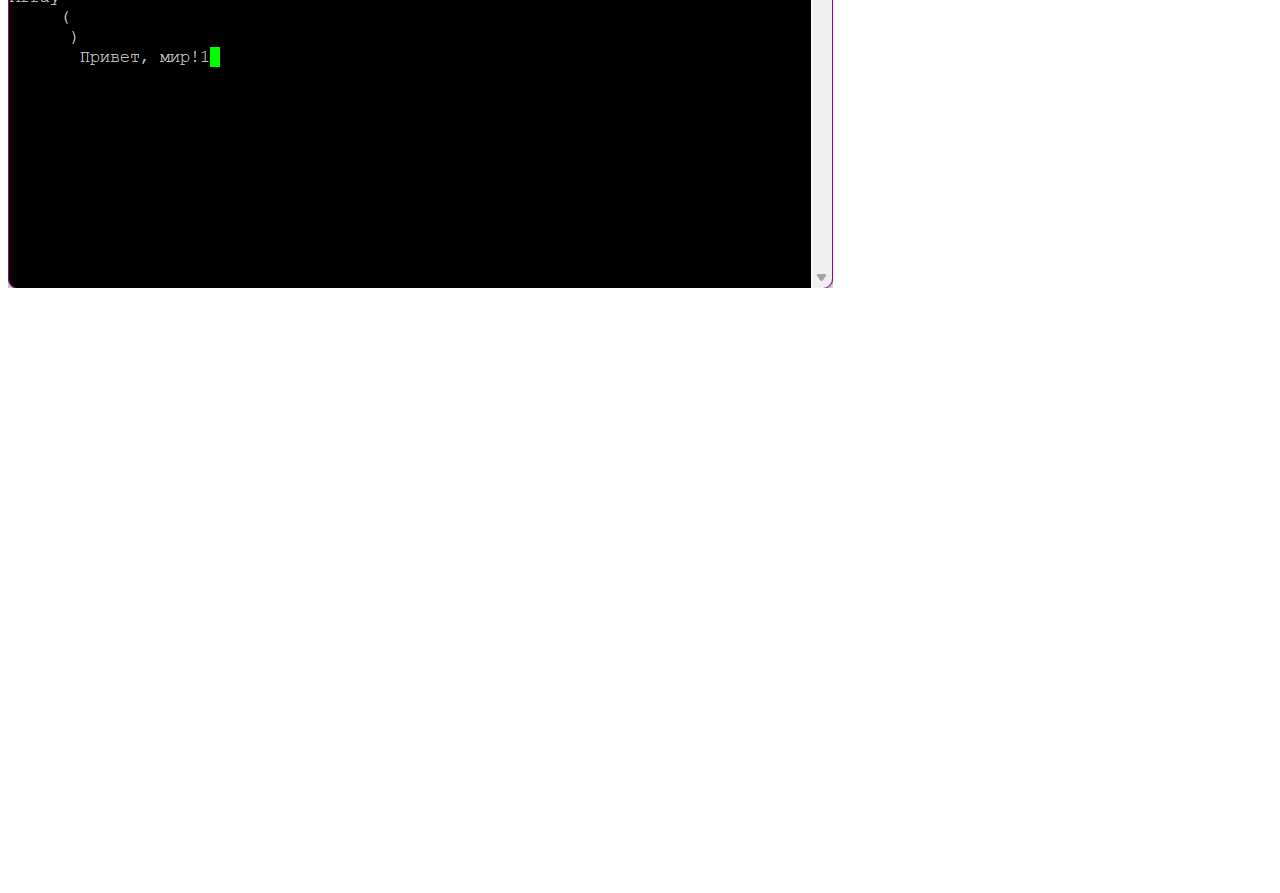
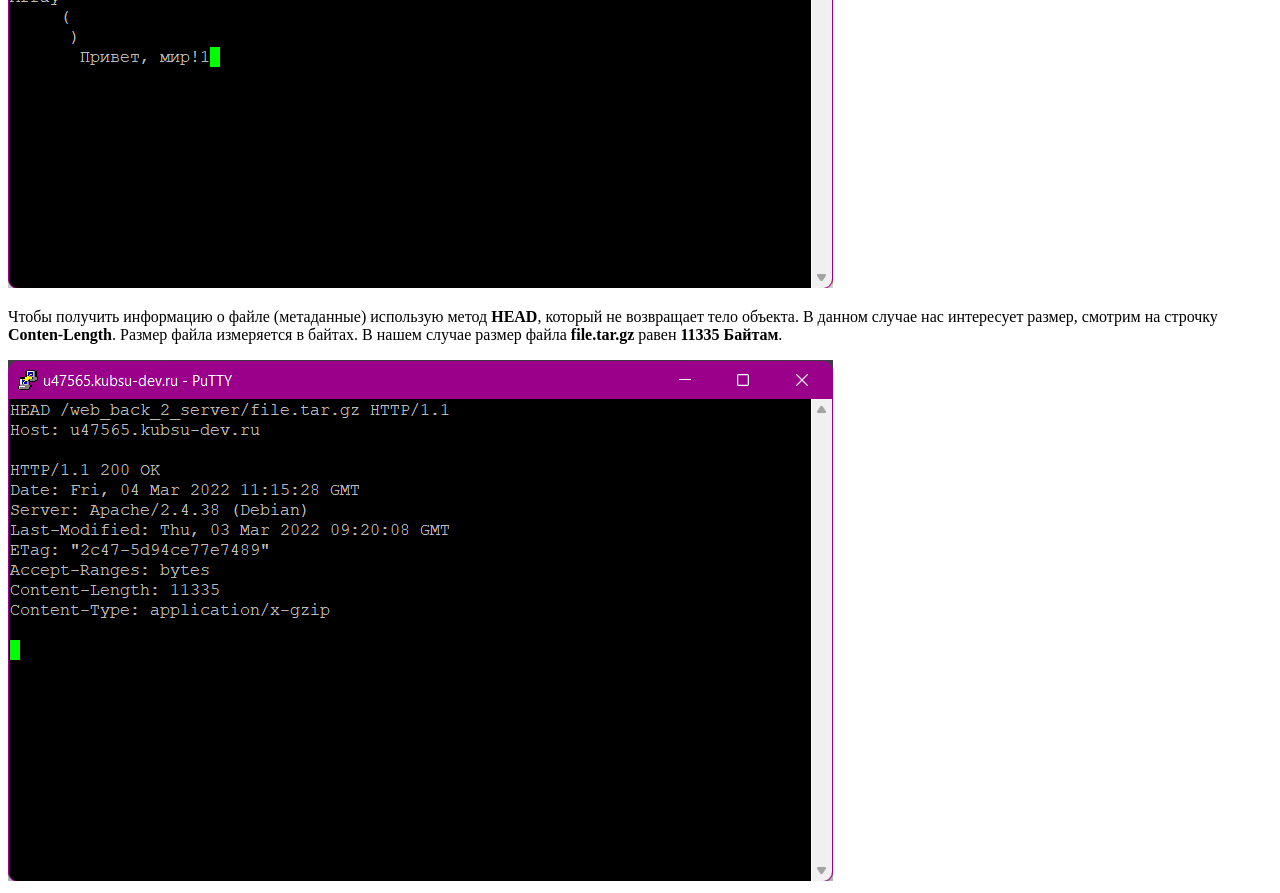
Before and after one commit to OlegNesterenkoZXC/web_back_2, a plain HTML site: page index.html in a window 1280 px wide. Shown: the part 2002-2895 px from the top of the page. Before the commit the page ends 2302 px from the top, so only its background shows below. Drawn offline with Linux system fonts and the light colour scheme.

Commit message:
Add img about size of file

```diff
--- a/index.html
+++ b/index.html
@@ -29,6 +29,14 @@
 		</p>
 		<img src="img/4.png" alt="image4">
 	</div>
+	<div>
+		<p>Чтобы получить информацию о файле (метаданные) использую метод <strong>HEAD</strong>, который не возвращает
+			тело объекта. В данном случае нас интересует размер, смотрим на строчку <strong>Conten-Length</strong>.
+			Размер файла измеряется в байтах. В нашем случае размер файла <strong>file.tar.gz</strong> равен
+			<strong>11335 Байтам</strong>.
+		</p>
+		<img src="img/5.png" alt="iamge5">
+	</div>
 </body>
 
 </html>
```
Also changed, not shown: img/5.png (added).
